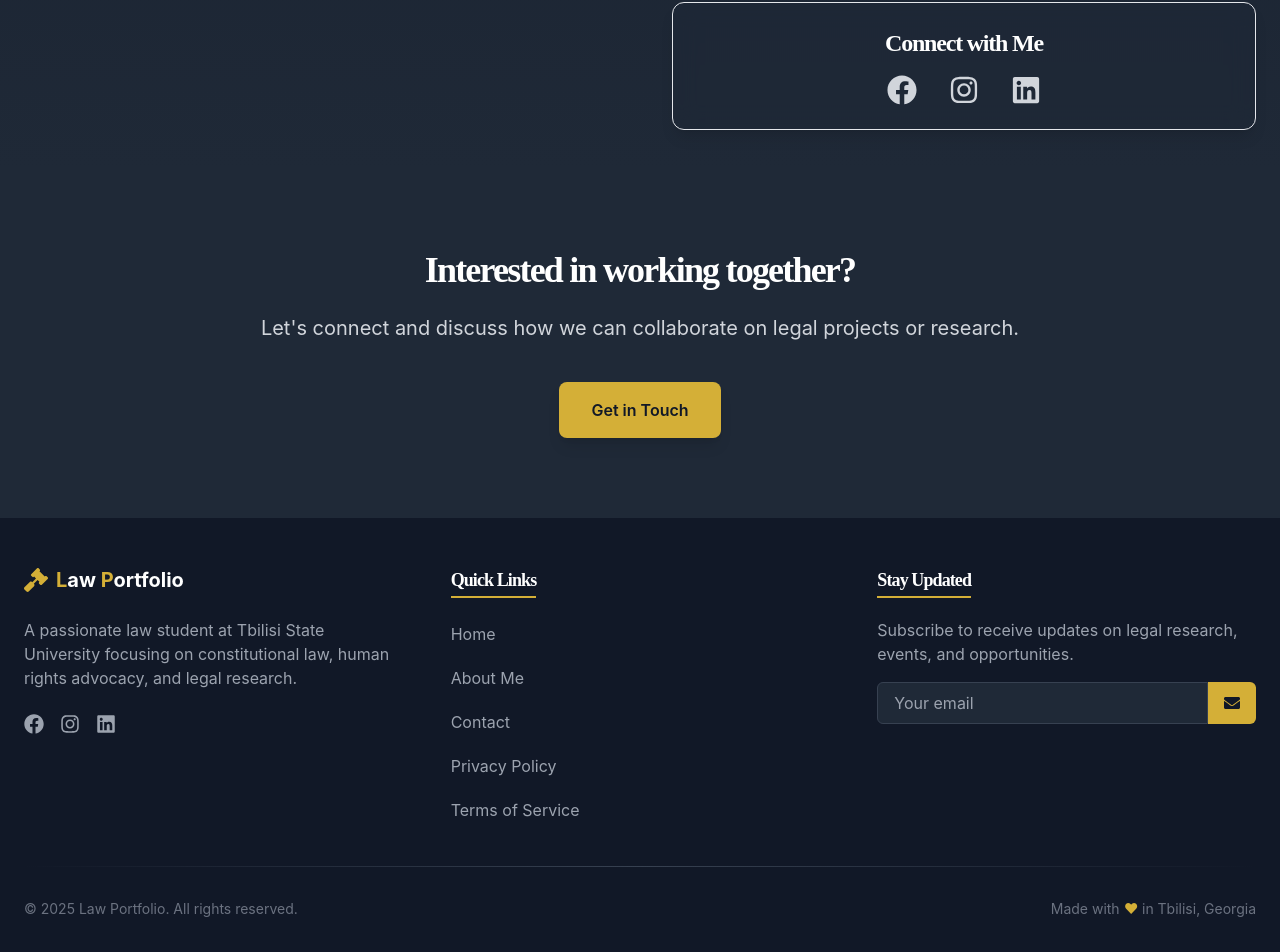
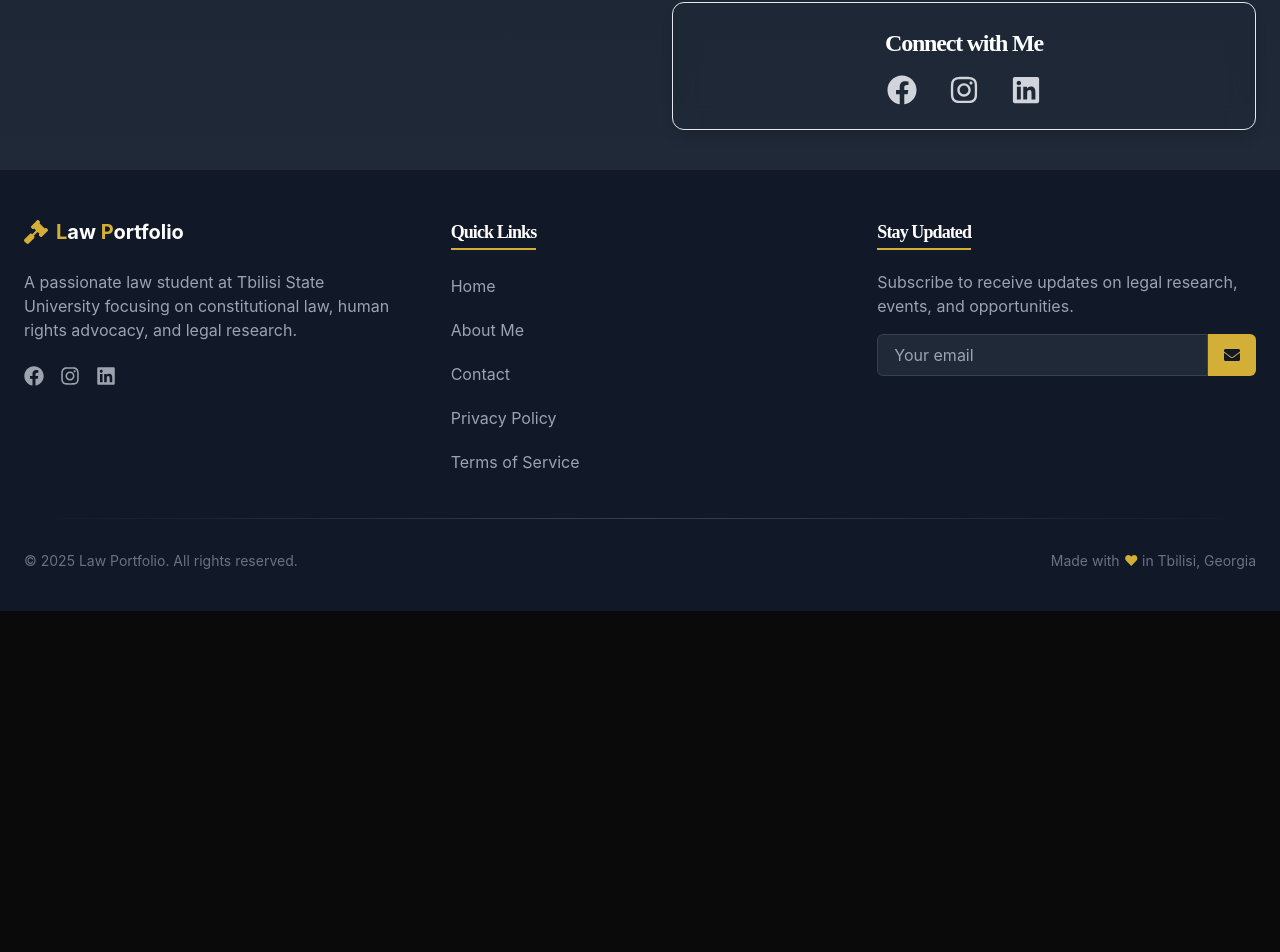
Before and after one commit to SetFodi/Portfolio-next, a Next.js app: page /about in a window 1280 px wide. Shown: the part 1600-2552 px from the top of the page. After the commit the page ends 2211 px from the top, so only its background shows below. Built offline with nearby package versions, Linux system fonts and the light colour scheme.

Commit message:
about page fixed

```diff
--- a/pages/about.tsx
+++ b/pages/about.tsx
@@ -17,12 +17,10 @@ import {
 } from 'react-icons/fa';
 
 const About: NextPage = () => {
-  // Scroll animations
   const { scrollYProgress } = useScroll();
   const scale = useTransform(scrollYProgress, [0, 1], [1, 0.9]);
   const opacity = useTransform(scrollYProgress, [0, 0.3, 1], [1, 1, 0.5]);
 
-  // Animation variants
   const fadeIn = {
     hidden: { opacity: 0, y: 40 },
     visible: {
@@ -42,7 +40,6 @@ const About: NextPage = () => {
     }
   };
 
-  // Skills data
   const skills = [
     { icon: <FaGavel />, text: "Civil Litigation" },
     { icon: <FaUserGraduate />, text: "Constitutional Law" },
@@ -52,7 +49,6 @@ const About: NextPage = () => {
     { icon: <FaGlobe />, text: "International Law" }
   ];
 
-  // Timeline data
   const timeline = [
     {
       year: "2023",
@@ -120,14 +116,9 @@ const About: NextPage = () => {
               transition={{ duration: 1, ease: 'easeOut' }}
             >
               <div className="relative group">
-                {/* Glow effect */}
                 <div className="absolute -inset-2 bg-gradient-to-tr from-accent/20 to-transparent rounded-2xl blur-xl opacity-40 group-hover:opacity-60 transition-all duration-700"></div>
-
-                {/* Border frame */}
                 <div className="absolute inset-0 border-2 border-accent/30 rounded-2xl transform -rotate-1 group-hover:rotate-0 transition-transform duration-500"></div>
                 <div className="absolute inset-0 border-2 border-accent/20 rounded-2xl transform rotate-1 group-hover:rotate-0 transition-transform duration-500"></div>
-
-                {/* Image */}
                 <div className="relative rounded-2xl overflow-hidden shadow-2xl transform group-hover:scale-[1.01] transition-transform duration-500">
                   <Image
                     src="/profile.jpg"
@@ -136,11 +127,7 @@ const About: NextPage = () => {
                     className="rounded-2xl"
                     alt="Profile"
                   />
-
-                  {/* Overlay gradient */}
                   <div className="absolute inset-0 bg-gradient-to-t from-gray-900 via-transparent to-transparent opacity-70"></div>
-
-                  {/* Image caption */}
                   <div className="absolute bottom-0 inset-x-0 p-6">
                     <div className="flex items-center space-x-4">
                       <motion.div
@@ -157,10 +144,7 @@ const About: NextPage = () => {
                   </div>
                 </div>
               </div>
-
-              {/* Stats Cards */}
               <div className="grid grid-cols-3 gap-4 mt-6">
-                {/* Card 1 */}
                 <motion.div
                   whileHover={{ y: -8 }}
                   className="p-4 bg-gray-800/80 backdrop-blur-md rounded-xl border border-accent/20 shadow-lg text-center"
@@ -170,7 +154,6 @@ const About: NextPage = () => {
                   <p className="text-xs text-gray-400">Moot Court Cases</p>
                 </motion.div>
 
-                {/* Card 2 */}
                 <motion.div
                   whileHover={{ y: -8 }}
                   className="p-4 bg-gray-800/80 backdrop-blur-md rounded-xl border border-accent/20 shadow-lg text-center"
@@ -180,7 +163,6 @@ const About: NextPage = () => {
                   <p className="text-xs text-gray-400">GPA</p>
                 </motion.div>
 
-                {/* Card 3 */}
                 <motion.div
                   whileHover={{ y: -8 }}
                   className="p-4 bg-gray-800/80 backdrop-blur-md rounded-xl border border-accent/20 shadow-lg text-center"
@@ -319,31 +301,6 @@ const About: NextPage = () => {
           </div>
         </div>
       </section>
-
-      {/* CTA Section */}
-      <section className="py-20 px-6 bg-gray-800">
-        <div className="max-w-4xl mx-auto text-center">
-          <motion.div
-            initial={{ opacity: 0, y: 40 }}
-            whileInView={{ opacity: 1, y: 0 }}
-            viewport={{ once: true }}
-            transition={{ duration: 0.8 }}
-          >
-            <h2 className="text-4xl font-bold text-white mb-6">Interested in working together?</h2>
-            <p className="text-xl text-gray-300 mb-10">
-              Let's connect and discuss how we can collaborate on legal projects or research.
-            </p>
-            <motion.div
-              whileHover={{ scale: 1.05 }}
-              whileTap={{ scale: 0.95 }}
-            >
-              <Link href="/contact" className="inline-block bg-accent text-gray-900 px-8 py-4 rounded-lg font-semibold shadow-lg hover:bg-amber-500 transition-all duration-300">
-                Get in Touch
-              </Link>
-            </motion.div>
-          </motion.div>
-        </div>
-      </section>
     </>
   );
 };
```
